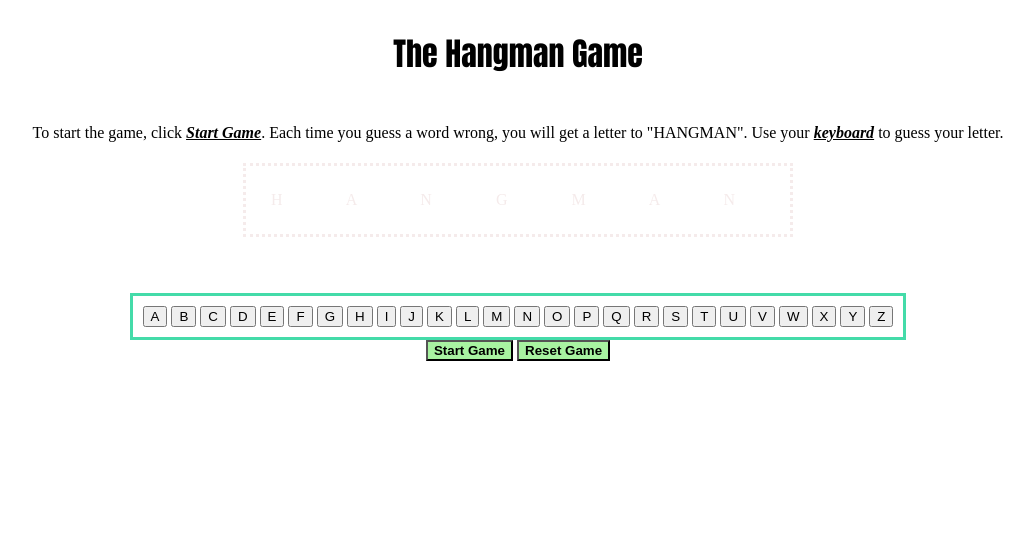
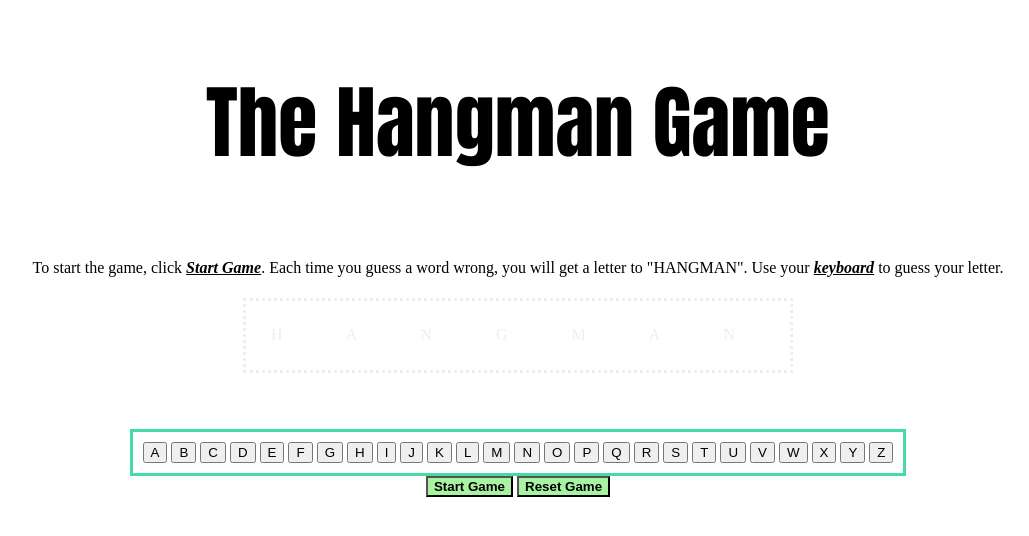
Before and after one commit to smith-test/hangman-game, a website: page index.html in a window 1280 px wide. Shown: the top 536 px of the page, without its empty margins (122-1151 px from the left). Drawn offline with Linux system fonts and the light colour scheme.

Commit message:
and more changes

```diff
--- a/css/style.css
+++ b/css/style.css
@@ -25,7 +25,7 @@ p {
 
 h1 {
   font-family: Impact, Haettenschweiler;
-  font-size: xx-large;
+  font-size: 80px;
   padding-bottom: 3px;
    }
 
```
